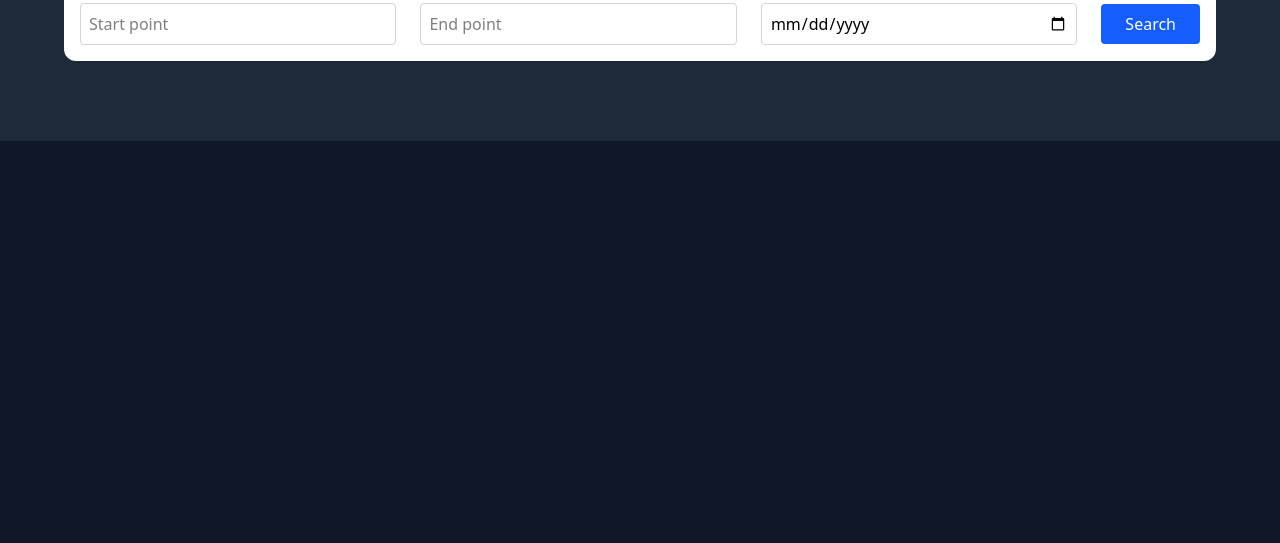
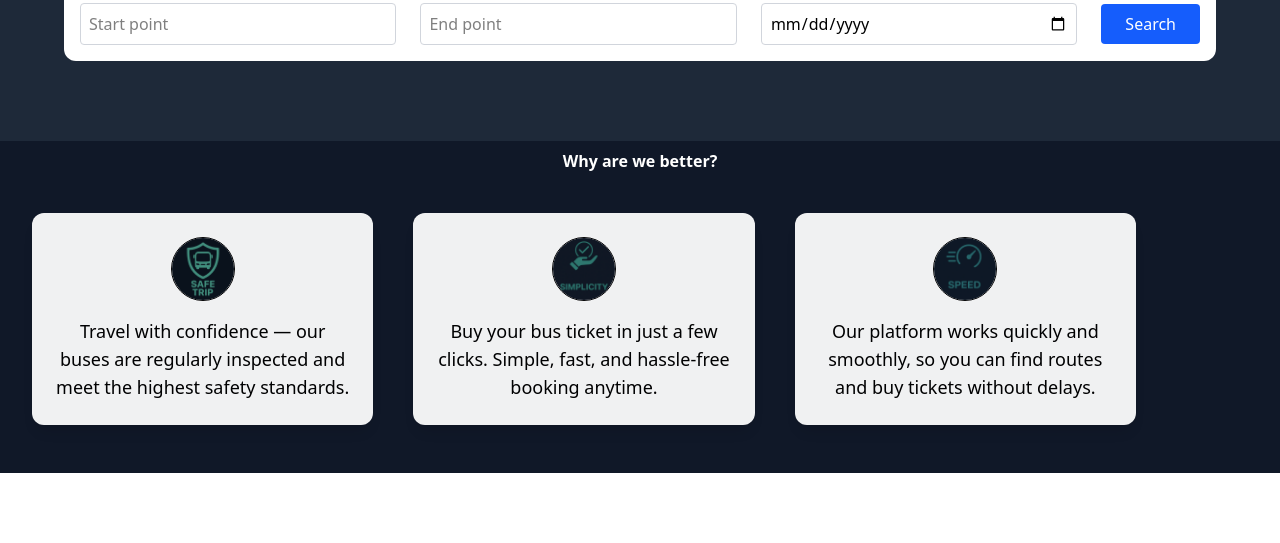
Before and after one commit to o-cherpak/jade.Pl, a website: page index.html in a window 1280 px wide. Shown: the part 257-800 px from the top of the page. Drawn offline with Linux system fonts and the light colour scheme.

Commit message:
edit why-we-are-better

```diff
--- a/index.html
+++ b/index.html
@@ -88,10 +88,14 @@
       </section>
 
       <section
-        class="why-are-we-better-section bg-end flex w-full items-end justify-center md:bg-[url('../images/bg-main.png')] bg-gray-900 bg-cover md:h-[800px]"
+        class="why-are-we-better flex flex-col w-full justify-center bg-gray-900 bg-cover p-2 xl:p-20 space-y-10"
       >
+        <h2 class="text-white xl:text-left text-center text-4xl font-bold">
+          Why are we better?
+        </h2>
+
         <div
-          class="grid max-w-6xl grid-cols-1 items-center gap-2 px-2 py-8 opacity-94 md:grid-cols-3 md:gap-2 md:px-4 xl:gap-10 xl:px-6 xl:py-10"
+          class="grid max-w-6xl grid-cols-1 items-center self-center gap-2 px-2 py-8 opacity-94 md:grid-cols-3 md:gap-2 md:px-4 xl:gap-10 xl:px-6 xl:py-10"
         >
           <div
             class="flex flex-col items-center rounded-xl bg-white p-6 text-center shadow-lg"
@@ -137,8 +141,6 @@
               and buy tickets without delays.
             </p>
           </div>
-
-          <div class="tex"></div>
         </div>
       </section>
     </main>
```
